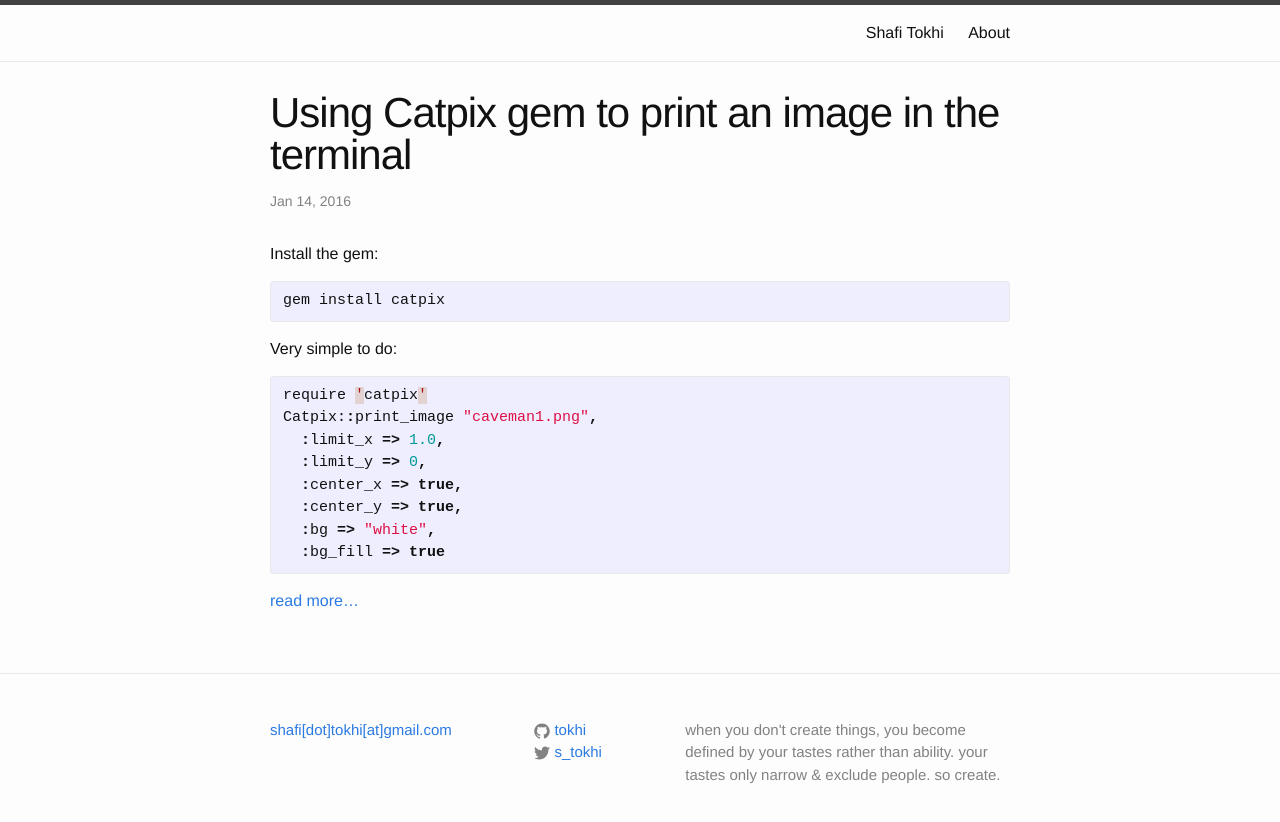
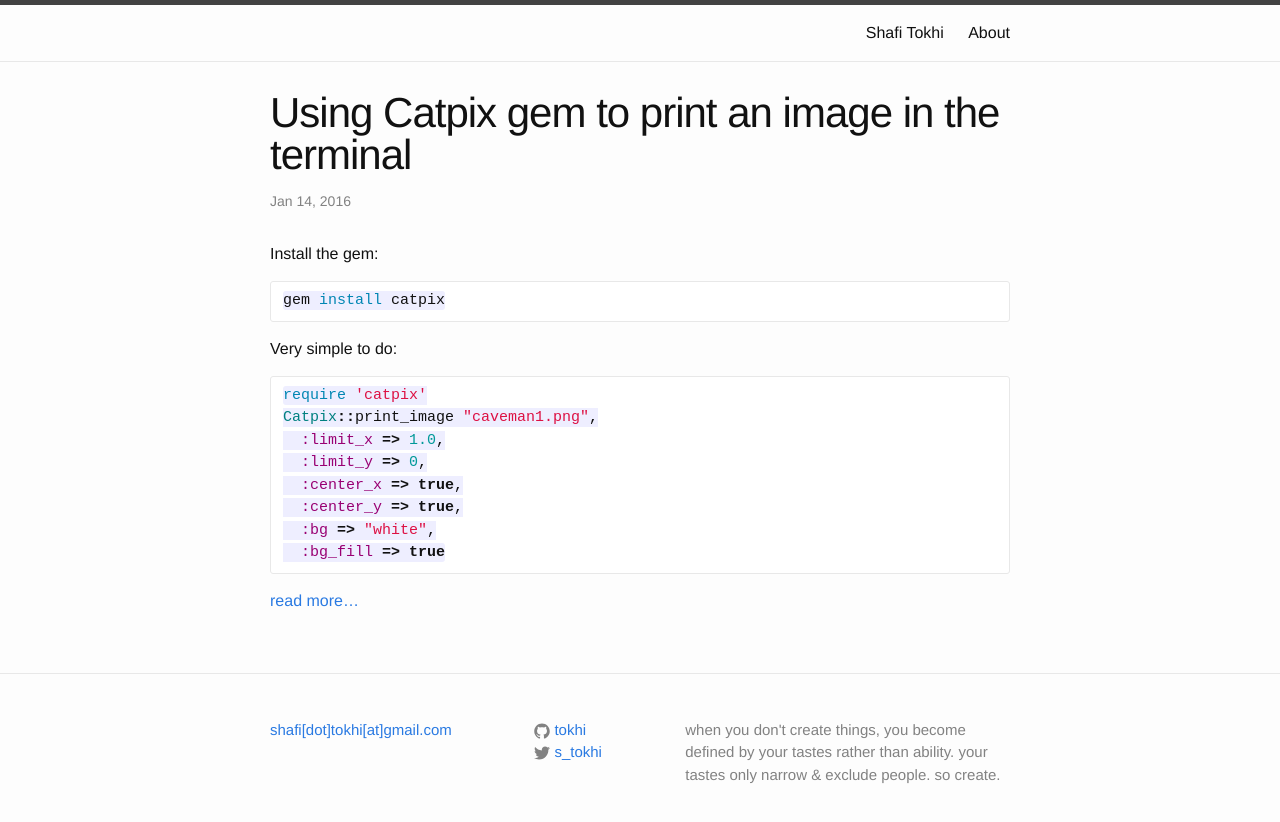
Before and after one commit to tokhi/tokhi.github.io, a Jekyll site: the page built from _posts/2016-01-14-catpix.markdown, in a window 1280 px wide. Shown: the top 822 px of the page. Built offline with Jekyll 4.4.1, drawn with Linux system fonts in a browser that asks for light colours; nearby versions of some CDN libraries.

Commit message:
Update 2016-01-14-catpix.markdown

````diff
--- a/_posts/2016-01-14-catpix.markdown
+++ b/_posts/2016-01-14-catpix.markdown
@@ -5,13 +5,13 @@ date:   2016-01-14 13:00:29
 categories: rails
 ---
 Install the gem:
-{% highlight java %}
+```bash
 gem install catpix
-{% endhighlight %}
+```
 
 Very simple to do:
 
-{% highlight java %}
+```ruby
 require 'catpix'
 Catpix::print_image "caveman1.png",
   :limit_x => 1.0,
@@ -20,6 +20,6 @@ Catpix::print_image "caveman1.png",
   :center_y => true,
   :bg => "white",
   :bg_fill => true
-{% endhighlight %}
+```
 
 [read more...](https://github.com/tokhi/catpixdemo)
````
